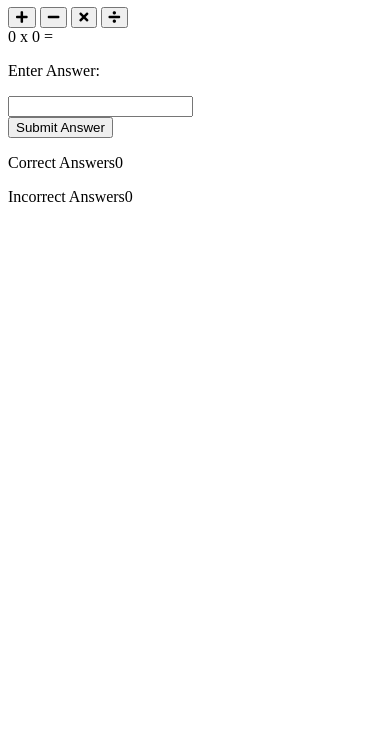
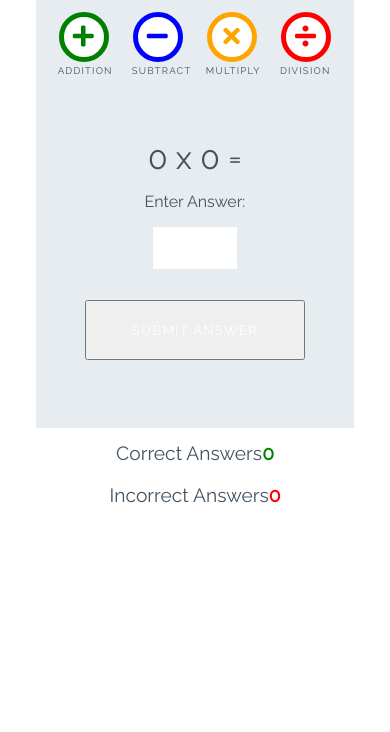
Before and after one commit to SamHulme1/love-maths, a plain HTML site: page index.html in a window 390 px wide. Shown: the part 112-844 px from the top of the page. Drawn offline with Linux system fonts and the light colour scheme.

Commit message:
added styles for the game

```diff
--- a/assets/css/style.css
+++ b/assets/css/style.css
@@ -0,0 +1,251 @@
+/* --------- Global style */
+
+body {
+    background-color: white;
+    font-family: "Raleway", sans-serif;
+    color: #445361;
+    text-align: center;
+}
+
+/* --------- Heading */
+
+.heading {
+    text-align: center;
+    font-size: 2.5rem;
+}
+
+.logo {
+    height: 40px;
+    padding-right: 5px;
+}
+
+/* --------- Game layout */
+
+.game-area {
+    background-color: #E6ECF0;
+    box-sizing: border-box;
+    width: 85%;
+    height: 65vh;
+    max-height: 450px;
+    max-width: 830px;
+    margin-left: auto;
+    margin-right: auto;
+    padding: 1%;
+}
+
+.question-area {
+    width: 50%;
+    font-size: 2rem;
+    margin: auto;
+    padding: 50px 0;
+}
+
+.question-area span {
+    padding: 0 15px;
+}
+
+.score-area {
+    margin: 5px auto;
+    width: 60%;
+    font-size: 1.2rem;
+}
+
+.controls-area {
+    width: 85%;
+    margin: 30px auto;
+}
+
+#score {
+    color: green;
+    font-weight: bold;
+}
+
+#incorrect {
+    color: red;
+    font-weight: bold;
+}
+
+.answer-message {
+    display: none;
+    font-size: 1rem;
+}
+
+#answer-box {
+    border: none;
+    color: #445361;
+    display: inline-block;
+    height: 40px;
+    width: 80px;
+    font-size: 1.2rem;
+}
+
+.scores {
+    display: inline-block;
+    padding: 25px;
+}
+
+/* --------- Buttons */
+
+.btn {
+    width: 220px;
+    height: 60px;
+    font-family: "Raleway", sans-serif;
+    text-transform: uppercase;
+    letter-spacing: 1.2px;
+    color: white;
+}
+
+.btn:focus {
+    outline: none;
+}
+
+.btn--big {
+    padding-top: 10px;
+    border-radius: 50%;
+    background-color: white;
+    border: 10px solid;
+    width: 100px;
+    height: 100px;
+    font-size: 3.2rem;
+    margin: 0 30px;
+    transition: all 0.5s;
+}
+.btn--big::after{
+    content: attr(data-type);
+    font-size: 1rem;
+    color:#445361;
+    position: relative;
+    left: -0.5em;
+}
+
+.btn--blue {
+    border-color: blue;
+    color: blue;
+}
+
+.btn--blue:active,
+.btn--blue:hover {
+    background-color: darkblue;
+    color: white;
+}
+
+.btn--orange {
+    border-color: orange;
+    color: orange;
+}
+
+.btn--orange:active,
+.btn--orange:hover {
+    background-color: darkorange;
+    color: white;
+}
+
+.btn--red {
+    border-color: red;
+    color: red;
+}
+
+.btn--red:active,
+.btn--red:hover {
+    background-color: darkred;
+    color: white;
+}
+
+.btn--green {
+    border-color: green;
+    color: green;
+}
+
+.btn--green:active,
+.btn--green:hover {
+    background-color: darkgreen;
+    color: white;
+}
+
+.btn--gray {
+    margin-top: 25px;
+    background-color: #445361;
+    border: 1px transparent;
+    border-radius: 20px;
+}
+
+.btn--gray:active,
+.btn--gray:hover {
+    background-color: #0d1013;
+}
+
+/* --------- Media queries */
+
+@media (max-width: 414px) {
+    .controls-area {
+        width: 100%;
+    }
+
+    .btn--big {
+        margin: 0 10px;
+        padding: 5px;
+        border: 5px solid;
+        width: 50px;
+        height: 50px;
+        font-size: 1.5rem;
+    }
+
+    .btn--big::after {
+        font-size: 0.6rem;
+        left: -0.7rem;
+    }
+
+    .question-area {
+        padding: 10% 0;
+        width: 100%;
+    }
+
+    .question-area span {
+        padding: 0;
+    }
+
+    .answer-message {
+        display: block;
+    }
+
+    #answer-box {
+        display: block;
+        margin: 0 auto;
+    }
+    .btn--gray {
+        margin-top: 0;
+    }
+
+    .score-area {
+        width: 100%;
+    }
+
+    .scores {
+        margin: 0.5em auto;
+        display: block;
+        padding: 5px;
+    }
+
+    .heading {
+        font-size: 2rem;
+    }
+}
+
+@media (max-width: 320px) {
+    .game-area {
+        height: 70vh;
+    }
+
+    .controls-area {
+        width: 75%;
+        margin: 10px auto;
+    }
+
+    .btn--big {
+        margin: 10px 10px;
+    }
+    .question-area {
+        padding: 10px 0;
+    }
+
+}
--- a/index.html
+++ b/index.html
@@ -15,16 +15,16 @@
         </h1>
         <div class="game-area">
             <div class="controls-area">
-                <button class="btn btn-big btn-green">
+                <button data-type="addition"class="btn btn--big btn--green">
                     <i class="fas fa-plus"></i>
                 </button>
-                <button class="btn btn-big btn-blue">
+                <button data-type="subtract"class="btn btn--big btn--blue">
                     <i class="fas fa-minus"></i>
                 </button>
-                <button class="btn btn-big btn-orange">
+                <button data-type="multiply"class="btn btn--big btn--orange">
                     <i class="fas fa-times"></i>
                 </button>
-                <button class="btn btn-big btn-red">
+                <button data-type="division"class="btn btn--big btn--red">
                     <i class="fas fa-divide"></i>
                 </button>
             </div>
@@ -36,7 +36,7 @@
                 <p class="answer-message">Enter Answer:</p>
                 <input id="answer-box" type="number">
             </div>
-            <button class="btn btn-grey">Submit Answer</button>
+            <button data-type="submit"class="btn btn-grey">Submit Answer</button>
 
         </div>
         <div class="score-area">
```
